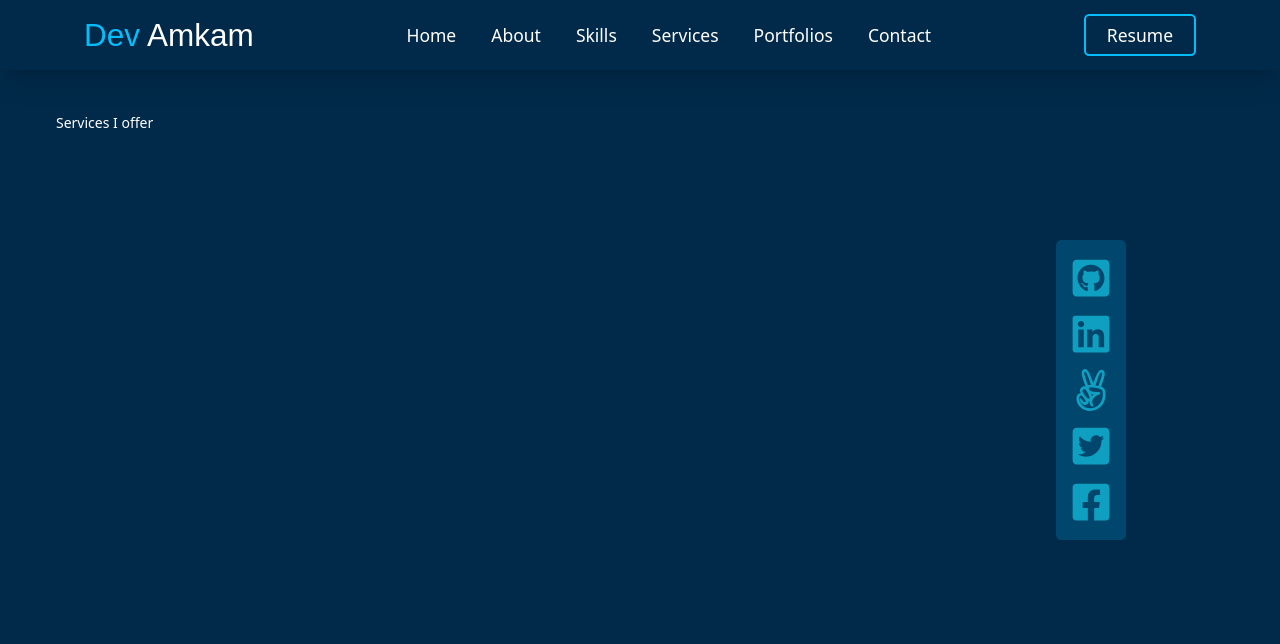
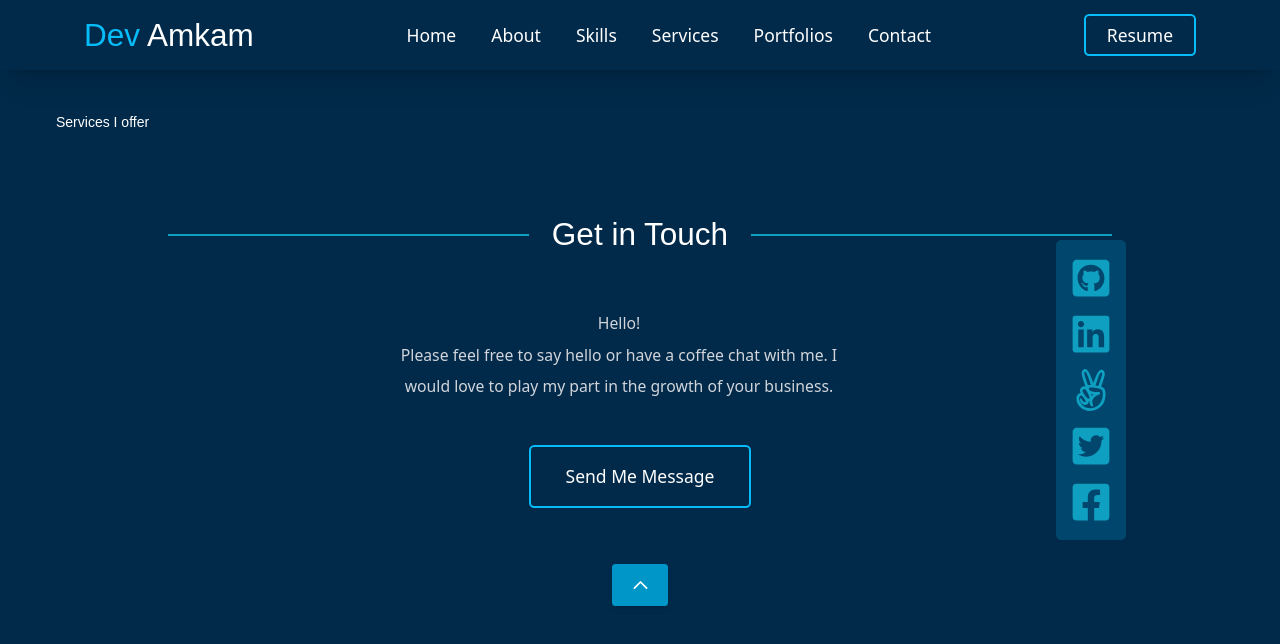
Before and after one commit to AmaduKamara/amkam, a Next.js app: page /services in a window 1280 px wide. Shown: the top 644 px of the page. Built offline with nearby package versions, Linux system fonts and the light colour scheme.

Commit message:
Add footer in all pages

```diff
--- a/pages/about.js
+++ b/pages/about.js
@@ -1,9 +1,11 @@
 import React from "react";
+import Footer from "../components/Footer";
 
 const About = () => {
   return (
     <div className="text-white py-32">
       <h1>About</h1>
+      <Footer />
     </div>
   );
 };
--- a/pages/portfolios.js
+++ b/pages/portfolios.js
@@ -1,9 +1,11 @@
 import React from "react";
+import Footer from "../components/Footer";
 
 const Portfolios = () => {
   return (
     <div className="text-white py-32">
       <h2>My Portfolios</h2>
+      <Footer />
     </div>
   );
 };
--- a/pages/services.js
+++ b/pages/services.js
@@ -1,7 +1,11 @@
 import React from "react";
+import Footer from "../components/Footer";
 
 const Services = () => {
-  return <div className="text-white py-32">Services I offer</div>;
+  return <div className="text-white py-32">
+    <h2>Services I offer</h2>
+    <Footer />
+  </div>;
 };
 
 export default Services;
--- a/pages/skills.js
+++ b/pages/skills.js
@@ -1,7 +1,11 @@
 import React from 'react'
+import Footer from '../components/Footer';
 
 const Skills = () => {
-  return <div className="text-white py-32">Skills</div>;
+  return <div className="text-white py-32">
+    <h2>Skills</h2>
+    <Footer />
+  </div>;
 }
 
 export default Skills
```
